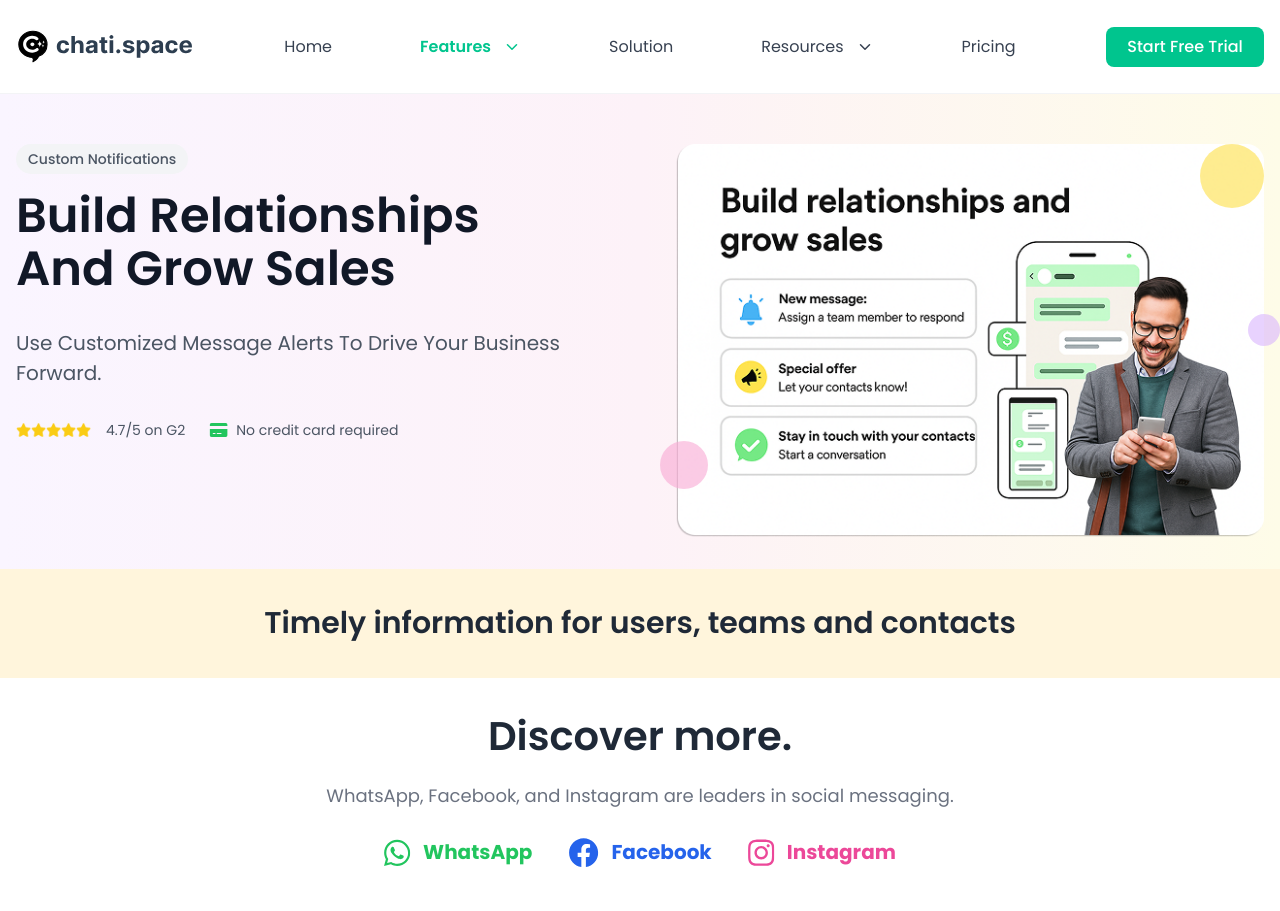
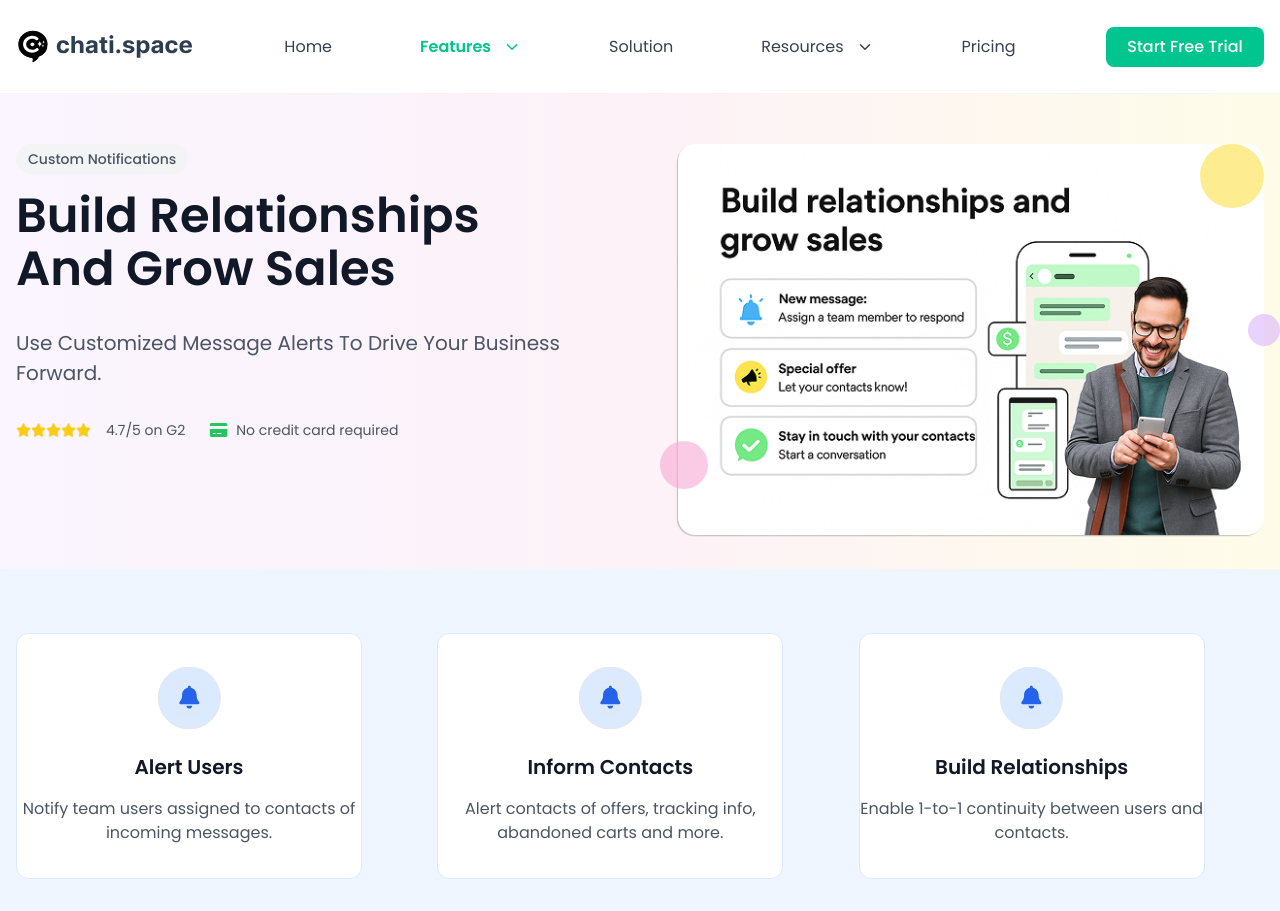
Before and after one commit to AQuadic/chat.space_nextjs, a Next.js app: page /features/notifications in a window 1280 px wide. Shown: the top 911 px of the page. Built offline with nearby package versions, Linux system fonts and the light colour scheme.

Commit message:
add notification capabilities section

```diff
--- a/src/components/features/notifications/MainNotifications.tsx
+++ b/src/components/features/notifications/MainNotifications.tsx
@@ -2,10 +2,12 @@ import React from "react";
 import NotificationsHeader from "./NotificationsHeader";
 import NotificationTitle from "./NotificationTitle";
 import DiscoverMore from "@/components/general/DiscoverMore";
+import NotificationCapabilities from "./NotificationCapabilities";
 
 const MainNotifications = () => {
   return <div>
     <NotificationsHeader />
+    <NotificationCapabilities />
     <NotificationTitle />
     <DiscoverMore />
   </div>;
--- /dev/null
+++ b/src/components/features/notifications/NotificationCapabilities.tsx
@@ -0,0 +1,20 @@
+import { NotificationCapabilitiesData } from '@/constants/NotificationCapabilitiesData'
+import React from 'react'
+
+const NotificationCapabilities = () => {
+    return (
+        <section className='bg-[#EFF6FF] py-16'>
+            <div className='container grid lg:grid-cols-3 md:grid-cols-2 grid-cols-1 gap-4'>
+                {NotificationCapabilitiesData.map((item,index) => (
+                <div key={index} className='xl:w-[346px] w-full h-[246px] bg-[#FFFFFF] border border-[#DBEAFE] rounded-[12px] flex flex-col items-center py-[33px]'>
+                    <item.icon />
+                    <h1 className='text-[#111827] text-xl font-semibold mt-6'>{item.title}</h1>
+                    <p className='text-[#4B5563] text-base font-normal leading-[150%] mt-4 text-center'>{item.description}</p>
+                </div>
+                ))}
+            </div>
+        </section>
+    )
+}
+
+export default NotificationCapabilities
--- /dev/null
+++ b/src/components/icons/notifications/AlertIcon.tsx
@@ -0,0 +1,21 @@
+import React from 'react'
+
+const AlertIcon = () => {
+    return (
+        <svg width="65" height="64" viewBox="0 0 65 64" fill="none" xmlns="http://www.w3.org/2000/svg">
+            <path d="M32.3281 0C50.0012 0 64.3281 14.3269 64.3281 32C64.3281 49.6731 50.0012 64 32.3281 64C14.655 64 0.328125 49.6731 0.328125 32C0.328125 14.3269 14.655 0 32.3281 0Z" fill="#DBEAFE"/>
+            <path d="M32.3281 0C50.0012 0 64.3281 14.3269 64.3281 32C64.3281 49.6731 50.0012 64 32.3281 64C14.655 64 0.328125 49.6731 0.328125 32C0.328125 14.3269 14.655 0 32.3281 0Z" stroke="#E5E7EB"/>
+            <path d="M42.8281 48H21.8281V16H42.8281V48Z" stroke="#E5E7EB"/>
+            <g clip-path="url(#clip0_329_515)">
+            <path d="M32.3282 19C31.4985 19 30.8282 19.6703 30.8282 20.5V21.4C27.4063 22.0938 24.8282 25.1219 24.8282 28.75V29.6313C24.8282 31.8344 24.0173 33.9625 22.5548 35.6125L22.2079 36.0016C21.8141 36.4422 21.7204 37.075 21.9595 37.6141C22.1985 38.1531 22.7376 38.5 23.3282 38.5H41.3282C41.9188 38.5 42.4532 38.1531 42.697 37.6141C42.9407 37.075 42.8423 36.4422 42.4485 36.0016L42.1016 35.6125C40.6391 33.9625 39.8282 31.8391 39.8282 29.6313V28.75C39.8282 25.1219 37.2501 22.0938 33.8282 21.4V20.5C33.8282 19.6703 33.1579 19 32.3282 19ZM34.4516 42.1234C35.0141 41.5609 35.3282 40.7969 35.3282 40H32.3282H29.3282C29.3282 40.7969 29.6423 41.5609 30.2048 42.1234C30.7673 42.6859 31.5313 43 32.3282 43C33.1251 43 33.8891 42.6859 34.4516 42.1234Z" fill="#2563EB"/>
+            </g>
+            <defs>
+            <clipPath id="clip0_329_515">
+            <path d="M21.8281 19H42.8281V43H21.8281V19Z" fill="white"/>
+            </clipPath>
+            </defs>
+        </svg>
+    )
+}
+
+export default AlertIcon
--- /dev/null
+++ b/src/constants/NotificationCapabilitiesData.ts
@@ -0,0 +1,19 @@
+import AlertIcon from "@/components/icons/notifications/AlertIcon";
+
+export const NotificationCapabilitiesData = [
+  {
+    icon: AlertIcon,
+    title: "Alert Users",
+    description: "Notify team users assigned to contacts of incoming messages."
+  },
+  {
+    icon: AlertIcon,
+    title: "Inform Contacts",
+    description: "Alert contacts of offers, tracking info, abandoned carts and more."
+  },
+  {
+    icon: AlertIcon,
+    title: "Build Relationships",
+    description: "Enable 1-to-1 continuity between users and contacts."
+  },
+]
```
